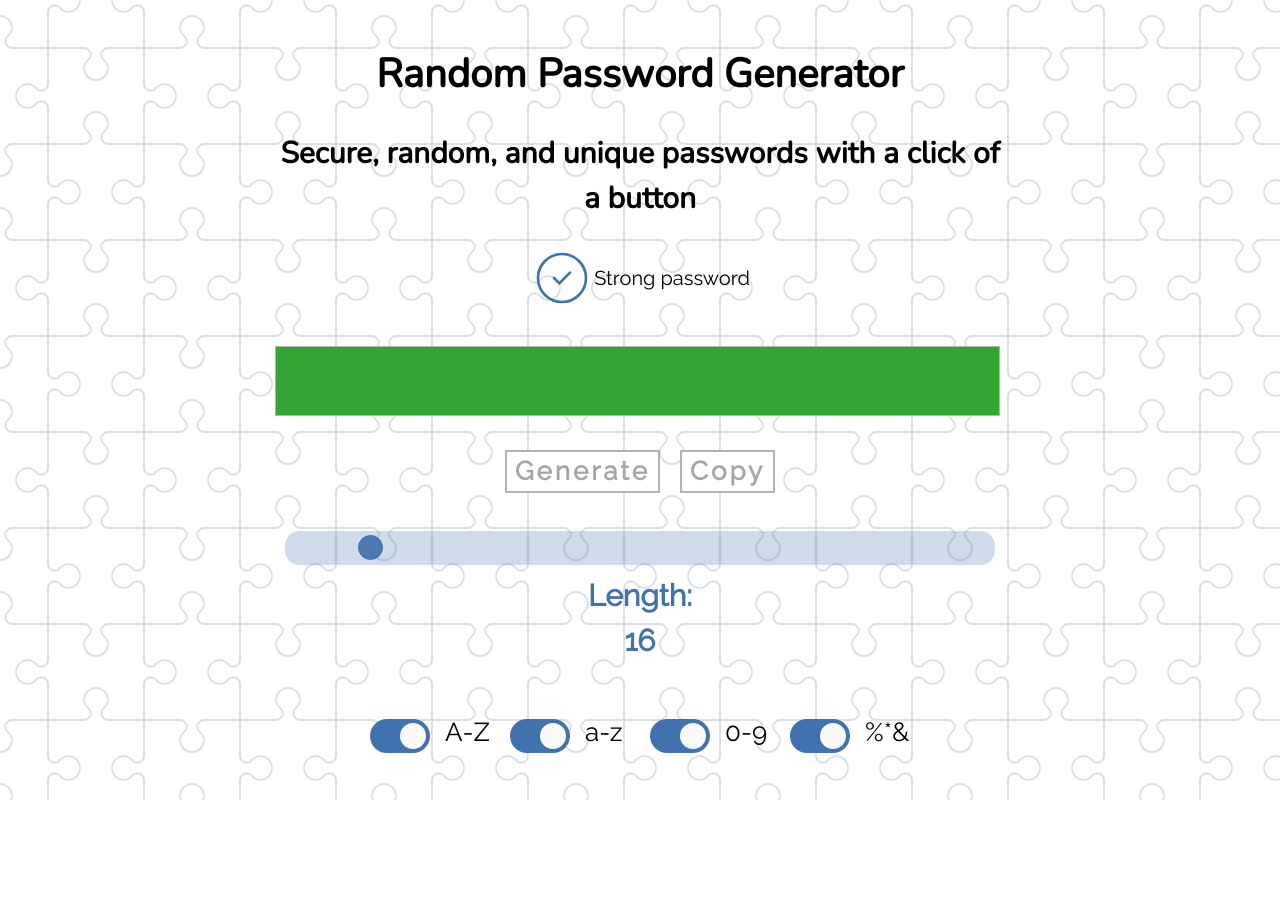
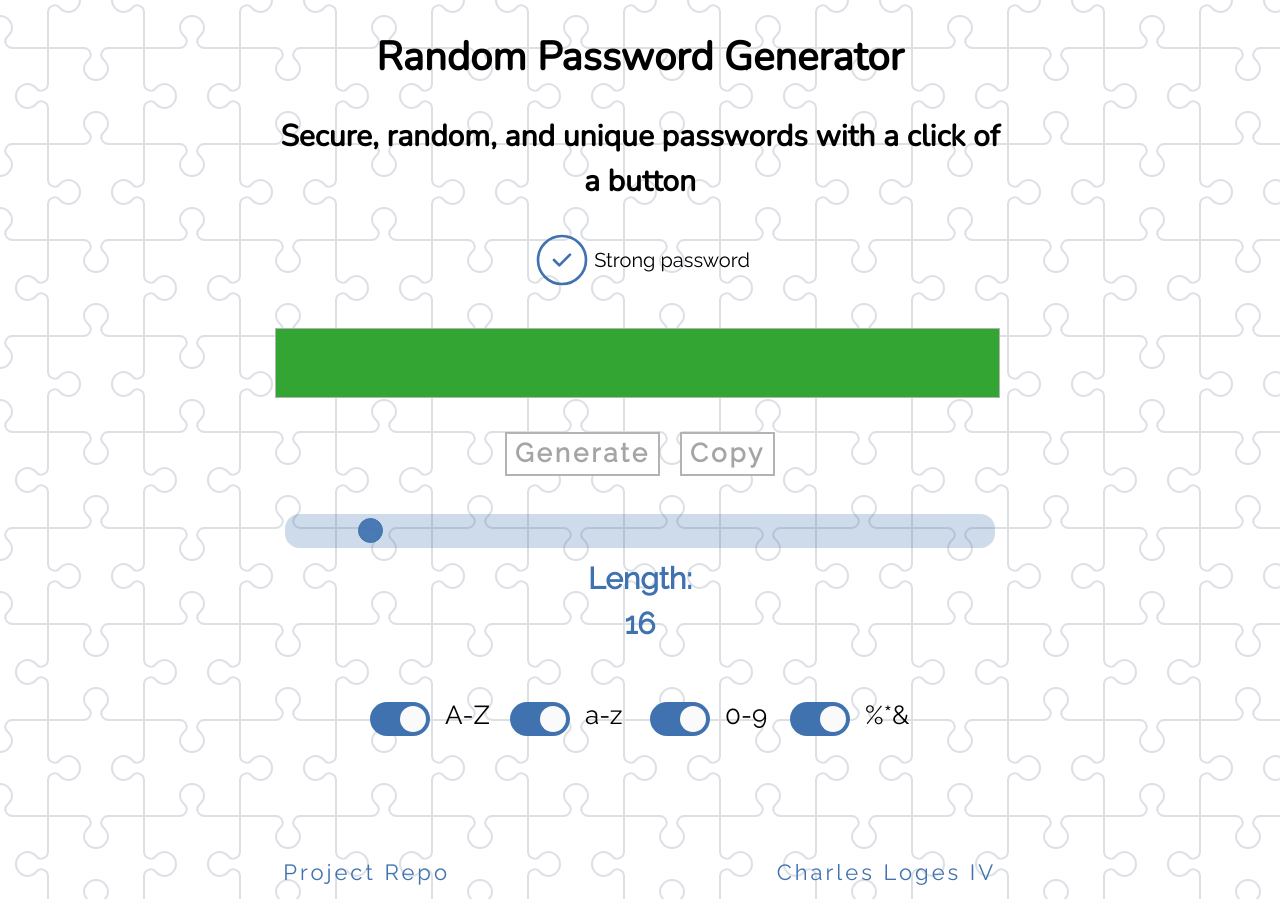
Before and after one commit to cloges4/Password-Generator, a website built with Parcel: page index.html in a window 1280 px wide. Before the commit the page ends 800 px from the top, so only its background shows below. Built offline with nearby package versions, Linux system fonts and the light colour scheme.

Commit message:
created and styled footer

```diff
--- a/index.html
+++ b/index.html
@@ -83,6 +83,11 @@
         </div>
       </div>
     </div>
+    <footer>
+      <a class="git-repo" href="#">Project Repo</a>
+
+      <a class="portfolio" href="#">Charles Loges IV</a>
+    </footer>
     <script src="./js/app.js"></script>
   </body>
 </html>
--- a/scss/02-base/layout.scss
+++ b/scss/02-base/layout.scss
@@ -56,3 +56,12 @@ header {
   margin: 5px 10px;
   width: 120px;
 }
+
+footer {
+  margin-top: 2.5rem;
+  padding: 10px;
+  width: 100%;
+  display: flex;
+  justify-content: space-evenly;
+  flex-wrap: wrap;
+}
--- /dev/null
+++ b/scss/03-components/_footer.scss
@@ -0,0 +1,12 @@
+footer a {
+  letter-spacing: 3px;
+  font-size: 1.1rem;
+  text-decoration: none;
+  color: $accent-color;
+  width: 220px;
+  padding-top: 1.5rem;
+}
+
+footer a:hover {
+  color: $accent-color-opacity;
+}
--- a/scss/app.scss
+++ b/scss/app.scss
@@ -13,4 +13,5 @@
 @import './03-components/password';
 @import './03-components/button';
 @import './03-components/message';
+@import './03-components/footer';
 // 04-utilities
```
